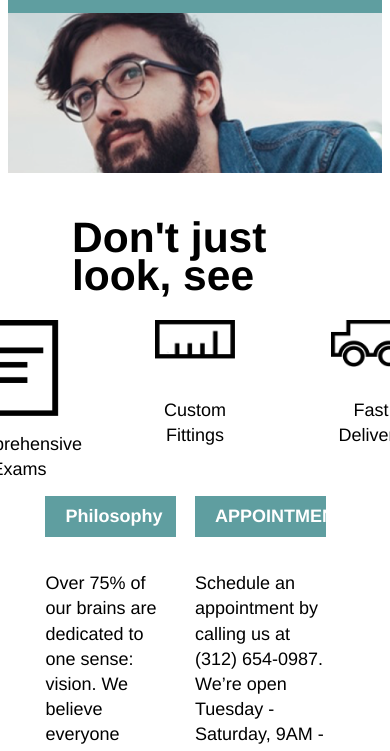
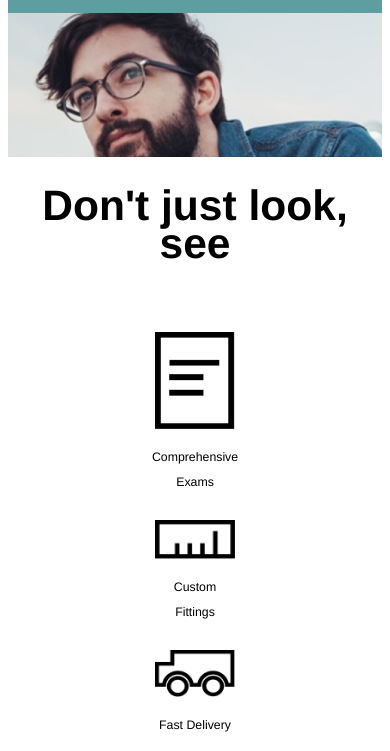
Before and after one commit to RASL10/optics, a plain HTML site: page index.html in a window 390 px wide. Shown: the part 88-839 px from the top of the page. Drawn offline with Linux system fonts and the light colour scheme.

Commit message:
final mobile functionality

```diff
--- a/resources/css/style.css
+++ b/resources/css/style.css
@@ -159,17 +159,21 @@ footer {
 }
 }
 
-@media only screen and (max-width: 700px){
-  .main-banner {
-    background-color: white;
-    display: inline-block;
-    margin-top: 10rem;
-    margin-right: -2rem;
-    line-height: 2.4rem;
-    padding: 1rem 4rem;
-    font-size: 1.33rem;
+@media only screen and (max-width: 560px){
+.main-banner {
+    width: 100%;
+    text-align: center;
+    padding: 0px 1rem;
+    margin: 9rem auto 0px;
   }
 }
+
+@media only screen and (max-width: 560px){
+.h1 {
+    font-size: 1rem;
+  }
+}
+
 
 @media only screen and (max-width: 1024px){
 header {
@@ -181,24 +185,52 @@ header {
 }
 }
 
-@media only screen and (max-width: 700px){
+@media only screen and (max-width: 560px){
 header {
     padding-top: 0px;
     height: 22rem;
     width: 100%;
-    background-position: 20%;
+    background-position: 20% center;
 
 }
 
-@media only screen and (max-width: 700px){
+@media only screen and (max-width: 560px){
 li {
     display: none
 }
 }
 
-@media only screen and (max-width: 700px){
+@media only screen and (max-width: 560px){
 .mobile-nav {
   list-style: none;
   display: flex;
 }
 }
+
+@media only screen and (max-width: 560px){
+.supporting {
+    flex-direction: column;
+    align-items: center;
+    justify-content: flex-start;
+    margin-top: 3rem;
+}
+}
+
+@media only screen and (max-width: 560px){
+.service {
+    height: auto;
+    font-size: 0.77rem;
+    margin: 0.77rem;
+}
+}
+
+@media only screen and (max-width: 560px){
+footer {
+    justify-content: center;
+}
+}
+@media only screen and (max-width: 560px){
+footer div {
+    display: none;
+}
+}
```
